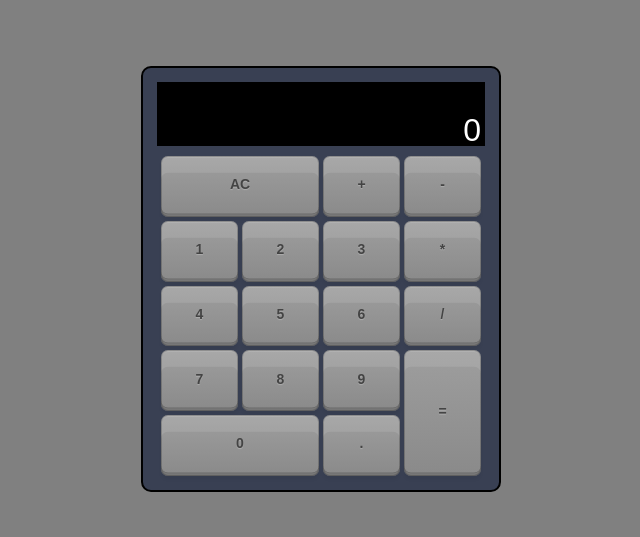
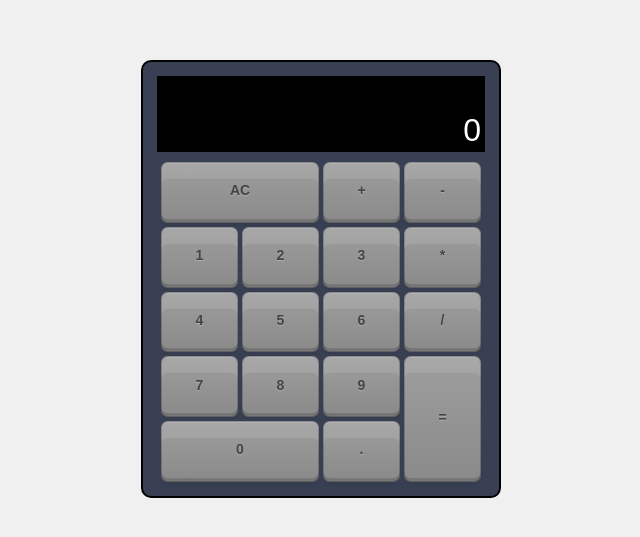
Before and after one commit to MyCatAteAReptile/practice-react-calculator, a React (Create React App) app: page / in a window 1280 px wide. Shown: the part 121-658 px from the top of the page, without its empty margins (319-959 px from the left). Built offline with nearby package versions, Linux system fonts and the light colour scheme; the HTML template or start-up script is replaced by a standard one; a web font is replaced by a local one.

Commit message:
adds redundant decimal fix and minor style fixes

```diff
--- a/src/App.css
+++ b/src/App.css
@@ -1,5 +1,5 @@
 .App {
-  background-color: grey;
+  background-color: #f0f0f0;
   height: 100vh;
   font-size: 14px;
   position: relative;
@@ -38,7 +38,7 @@
   word-wrap: break-word;
   width: 320px;
   min-height: 32px;
-  padding: 0 4px;
+  padding: 0 4px 6px 4px;
   border: none;
   user-select: none;
   cursor: default;
@@ -50,4 +50,5 @@
 .display__formula {
   background-color: #000000;
   color: orange;
+  padding: 6px 4px 0 4px;
 }
--- a/src/App.js
+++ b/src/App.js
@@ -44,7 +44,7 @@ function App() {
 
   const processOperation = (operation) => {
     if (!isFormulaCompleted(formula)) {
-      setFormula(formula + output + operation);
+      setFormula(formula + (output.slice(-1) === '.' ? output.slice(0, -1) : output) + operation);
       setOutput("0");
     } else {
       clear();
@@ -52,12 +52,12 @@ function App() {
   };
 
   const processFormula = () => {
-    const resultFormula = formula + output;
+    const resultFormula = formula + (output.slice(-1) === '.' ? output.slice(0, -1) : output);
 
     if (!isFormulaCompleted(formula)) {
       if (isMath(resultFormula)) {
         setFormula(resultFormula + "=");
-        setOutput(eval(resultFormula));
+        setOutput(eval(resultFormula).toString());
       }
     }
   };
```
